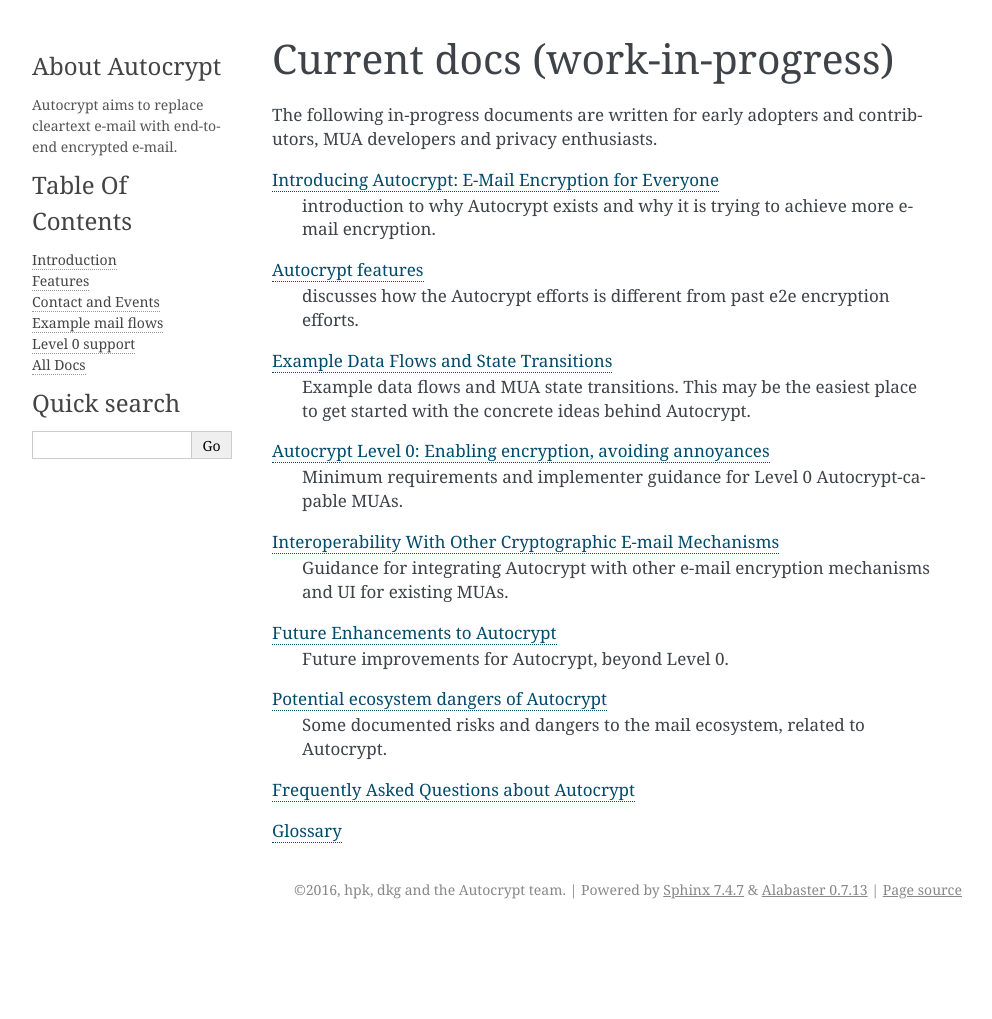
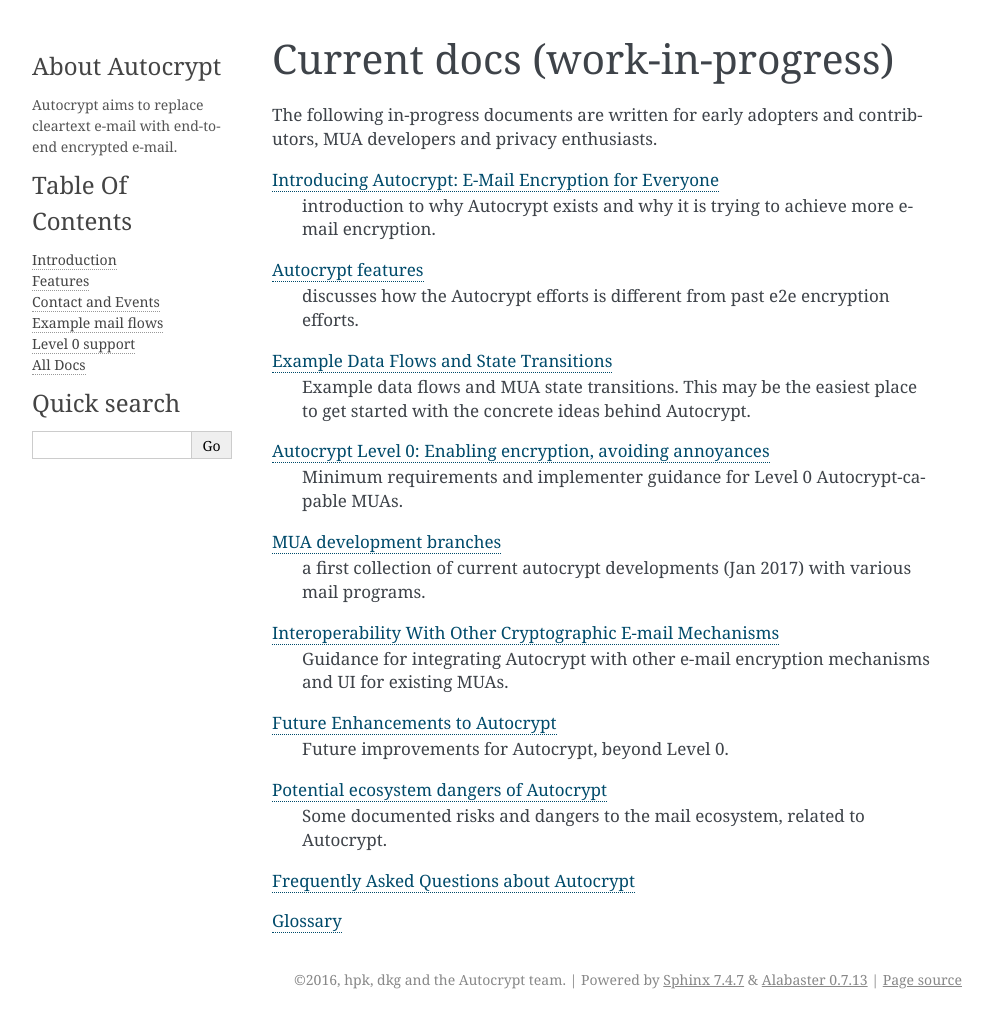
Before and after one commit to autocrypt/autocrypt, a Sphinx documentation site: the page built from doc/contents.rst, in a window 1280 px wide. Shown: the whole page, without its empty margins (148-1140 px from the left). Built offline with Sphinx 7.4.7, drawn with Linux system fonts in a browser that asks for light colours; before the commit the page ends 929 px from its top, so only the background shows below that.

Commit message:
add info about development branches and link it. please verify and tell if there is more that should be linked ...

```diff
--- a/doc/contact.rst
+++ b/doc/contact.rst
@@ -19,10 +19,12 @@
 .. _`github Autocrypt repo`: https://github.com/autocrypt/autocrypt
 
 
+See :doc:`dev-status` for links to ongoing development.
 Currently involved are developers from `K9/Android`_,
 `OpenKeyChain/Android`_, `Enigmail`_, `Mailpile`_, `Bitmask/LEAP`_ as
 well as people from the `nextleap`_, `enzevalos`_ research projects
 and the ACLU_.
+
 
 .. _`ACLU`: https://www.aclu.org/
 .. _`K9/Android`: https://k9mail.github.io/
--- a/doc/contents.rst
+++ b/doc/contents.rst
@@ -21,6 +21,10 @@
 :doc:`level0`
      Minimum requirements and implementer guidance for Level 0
      Autocrypt-capable MUAs.
+
+:doc:`MUA development branches <dev-status>`
+     a first collection of current autocrypt developments (Jan 2017) with
+     various mail programs.
 
 :doc:`other-crypto-interop`
      Guidance for integrating Autocrypt with other e-mail encryption
```
Also changed, not shown: other parts of doc/contents.rst (+1 -0 lines), doc/dev-status.rst (added, +21 -0 lines).
